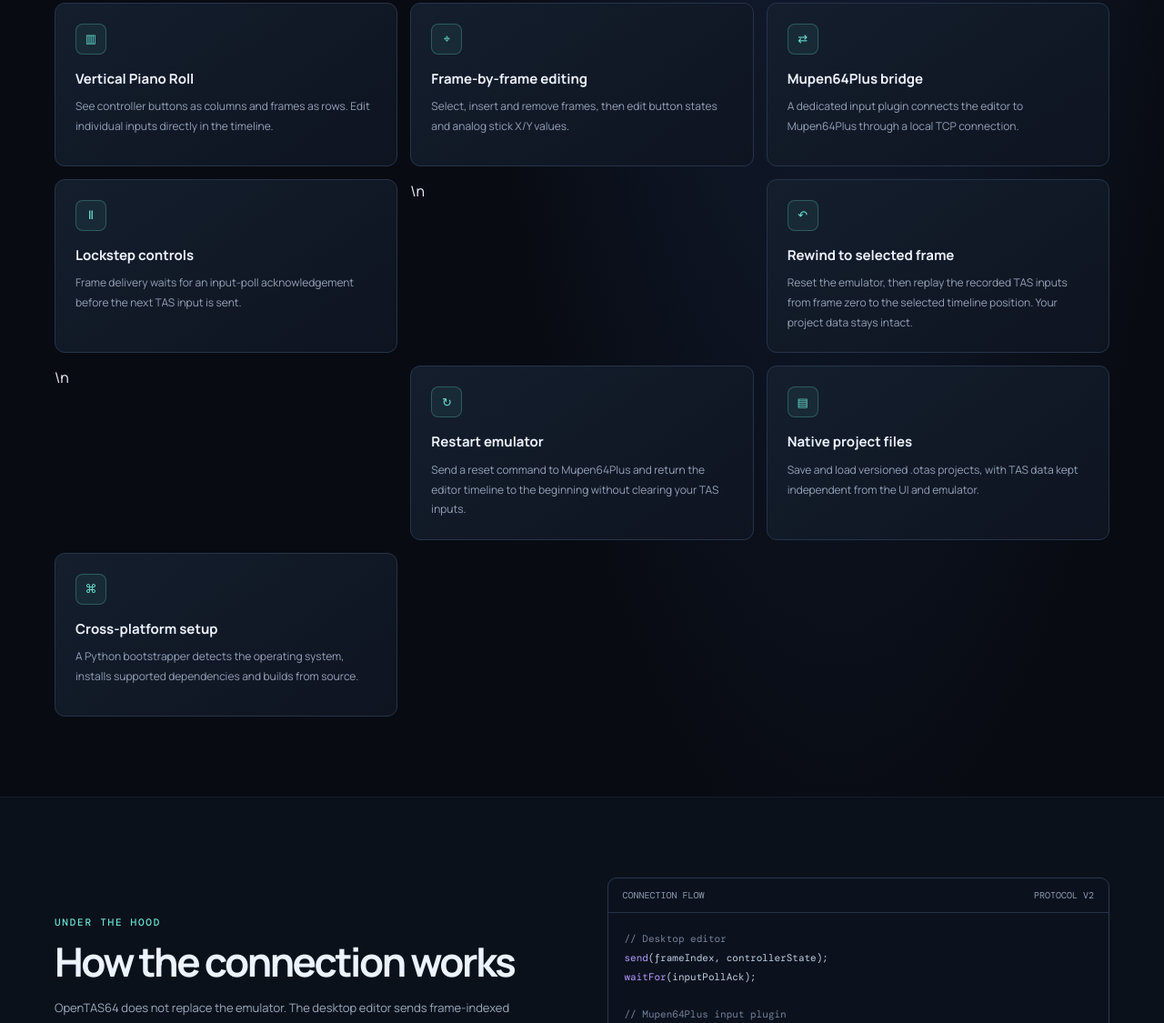
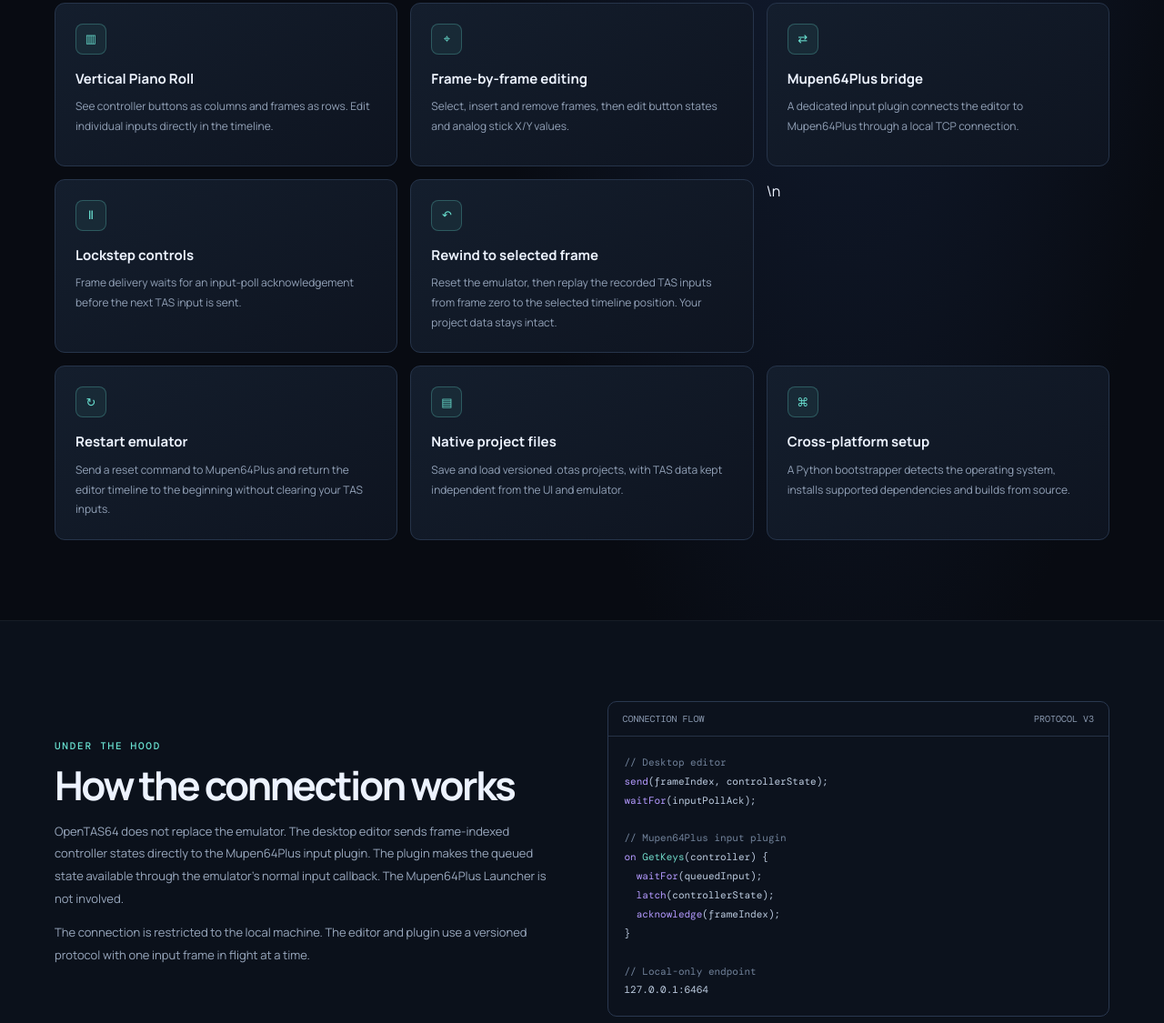
Before and after one commit to OpenTAS64/OpenTAS64, a plain HTML site: page website/index.html in a window 1280 px wide. Shown: the part 966-2091 px from the top of the page at 91% size. Drawn offline with nearby package versions, Linux system fonts and the light colour scheme.

Commit message:
Fix website markup and protocol label

```diff
--- a/website/index.html
+++ b/website/index.html
@@ -28,11 +28,12 @@ section.content{padding:88px 0}.head{max-width:650px;margin-bottom:34px}.content
 <article class="feature"><div class="icon">▥</div><h3>Vertical Piano Roll</h3><p>See controller buttons as columns and frames as rows. Edit individual inputs directly in the timeline.</p></article>
 <article class="feature"><div class="icon">⌖</div><h3>Frame-by-frame editing</h3><p>Select, insert and remove frames, then edit button states and analog stick X/Y values.</p></article>
 <article class="feature"><div class="icon">⇄</div><h3>Mupen64Plus bridge</h3><p>A dedicated input plugin connects the editor to Mupen64Plus through a local TCP connection.</p></article>
-<article class="feature"><div class="icon">Ⅱ</div><h3>Lockstep controls</h3><p>Frame delivery waits for an input-poll acknowledgement before the next TAS input is sent.</p></article>\n<article class="feature"><div class="icon">↶</div><h3>Rewind to selected frame</h3><p>Reset the emulator, then replay the recorded TAS inputs from frame zero to the selected timeline position. Your project data stays intact.</p></article>\n<article class="feature"><div class="icon">↻</div><h3>Restart emulator</h3><p>Send a reset command to Mupen64Plus and return the editor timeline to the beginning without clearing your TAS inputs.</p></article>
+<article class="feature"><div class="icon">Ⅱ</div><h3>Lockstep controls</h3><p>Frame delivery waits for an input-poll acknowledgement before the next TAS input is sent.</p></article>
+<article class="feature"><div class="icon">↶</div><h3>Rewind to selected frame</h3><p>Reset the emulator, then replay the recorded TAS inputs from frame zero to the selected timeline position. Your project data stays intact.</p></article>\n<article class="feature"><div class="icon">↻</div><h3>Restart emulator</h3><p>Send a reset command to Mupen64Plus and return the editor timeline to the beginning without clearing your TAS inputs.</p></article>
 <article class="feature"><div class="icon">▤</div><h3>Native project files</h3><p>Save and load versioned .otas projects, with TAS data kept independent from the UI and emulator.</p></article>
 <article class="feature"><div class="icon">⌘</div><h3>Cross-platform setup</h3><p>A Python bootstrapper detects the operating system, installs supported dependencies and builds from source.</p></article>
 </div></section>
-<section class="content band" id="workflow"><div class="wrap split"><div><div class="eyebrow">Under the hood</div><h2>How the connection works</h2><p>OpenTAS64 does not replace the emulator. The desktop editor sends frame-indexed controller states directly to the Mupen64Plus input plugin. The plugin makes the queued state available through the emulator's normal input callback. The Mupen64Plus Launcher is not involved.</p><p>The connection is restricted to the local machine. The editor and plugin use a versioned protocol with one input frame in flight at a time.</p></div><div class="code"><div class="codehead"><span>CONNECTION FLOW</span><span>PROTOCOL V2</span></div><pre><span class="comment">// Desktop editor</span>
+<section class="content band" id="workflow"><div class="wrap split"><div><div class="eyebrow">Under the hood</div><h2>How the connection works</h2><p>OpenTAS64 does not replace the emulator. The desktop editor sends frame-indexed controller states directly to the Mupen64Plus input plugin. The plugin makes the queued state available through the emulator's normal input callback. The Mupen64Plus Launcher is not involved.</p><p>The connection is restricted to the local machine. The editor and plugin use a versioned protocol with one input frame in flight at a time.</p></div><div class="code"><div class="codehead"><span>CONNECTION FLOW</span><span>PROTOCOL V3</span></div><pre><span class="comment">// Desktop editor</span>
 <span class="kw">send</span>(frameIndex, controllerState);
 <span class="kw">waitFor</span>(inputPollAck);
 
```
